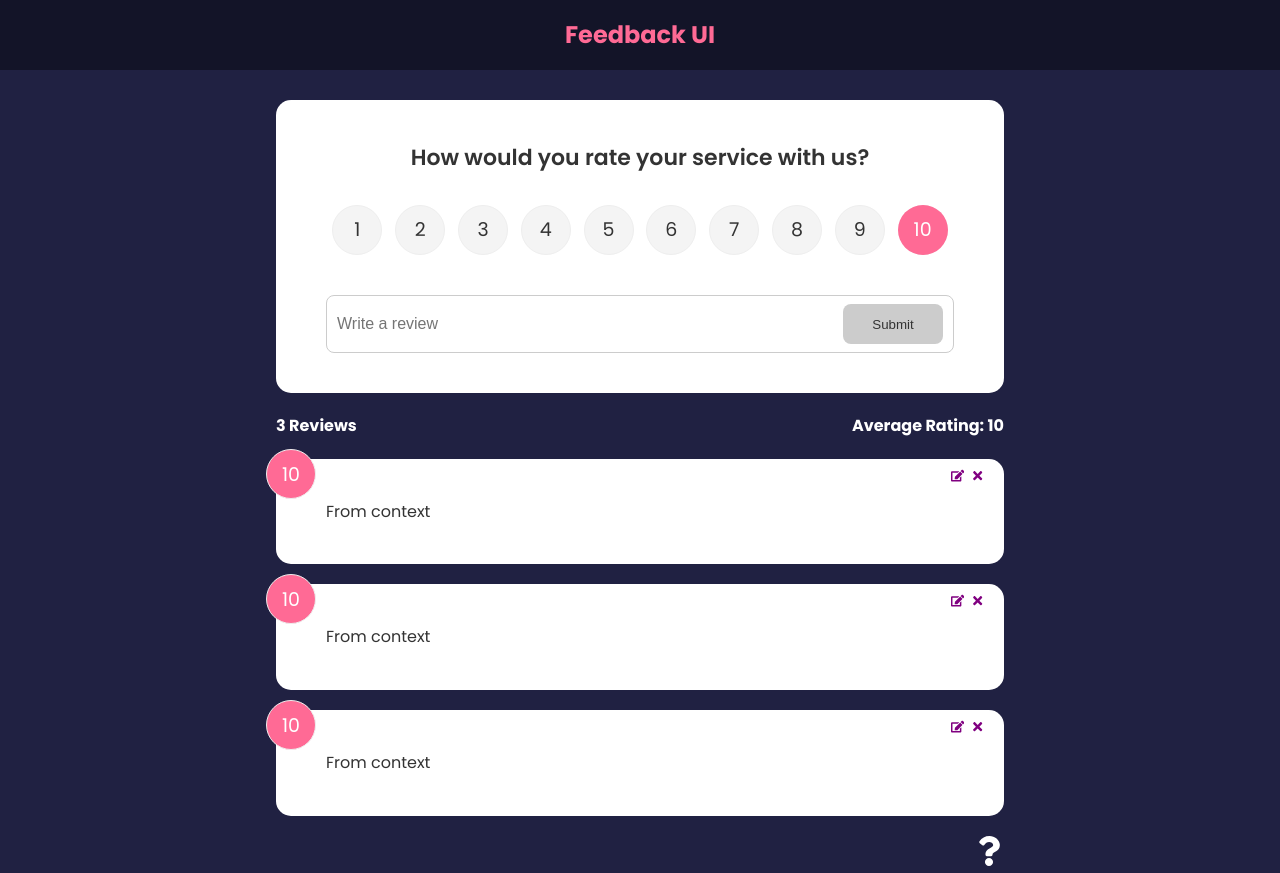
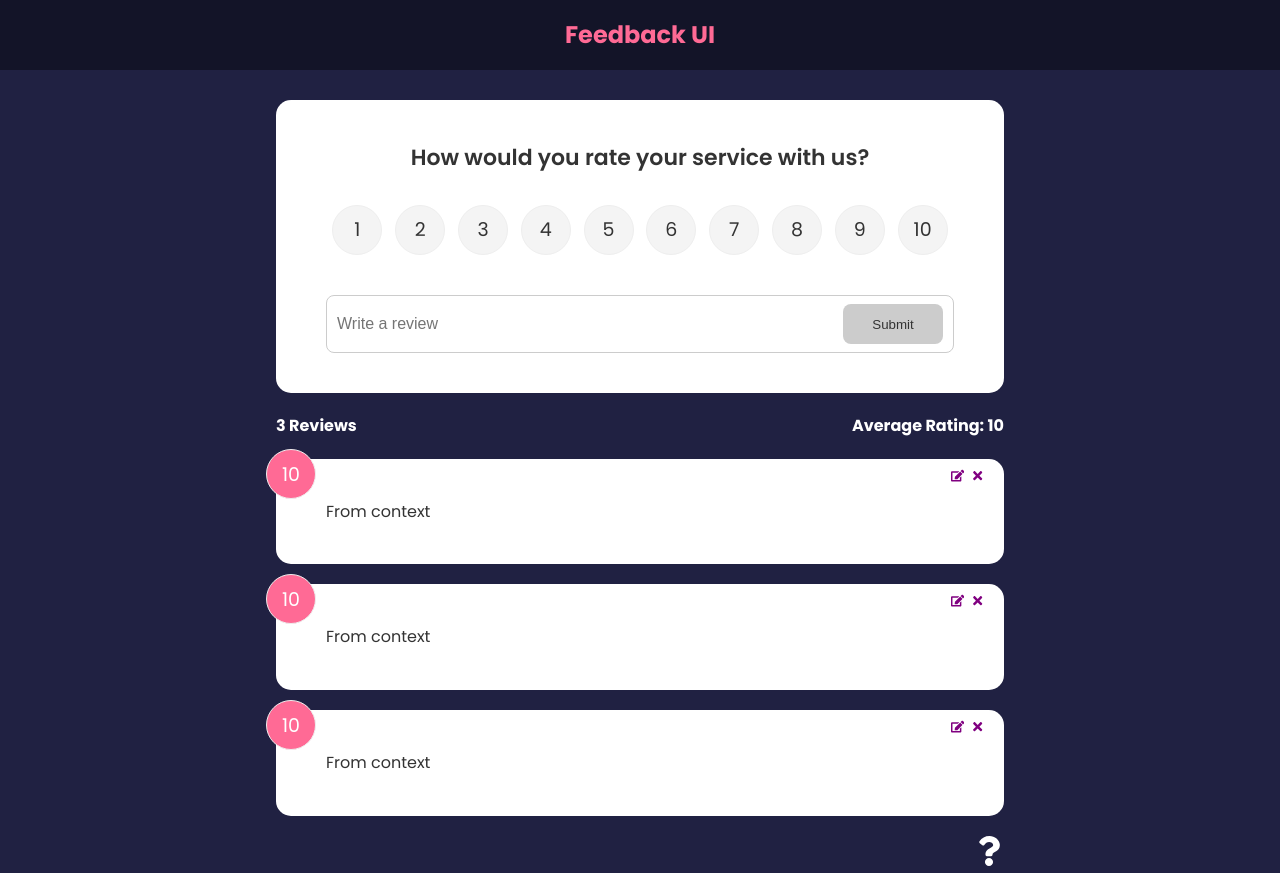
Before and after one commit to Gorbataras/feedback-app, a React (Create React App) app: page / in a window 1280 px wide. Built offline with nearby package versions, Linux system fonts and the light colour scheme.

Commit message:
Added useEffect to set selected item rating

```diff
--- a/src/components/FeedbackForm.jsx
+++ b/src/components/FeedbackForm.jsx
@@ -1,4 +1,4 @@
-import React, {useState, useContext} from 'react'
+import React, {useState, useContext, useEffect} from 'react'
 import Card from './shared/Card'
 import Button from './shared/Button';
 import RatingSelect from './RatingSelect'
@@ -7,14 +7,20 @@ import FeedbackContext from '../context/FeedbackContext';
 
 function FeedbackForm() {
 
-
-
     const [text, setText] = useState('')
     const [btnDisabled, setbtnDisabled] = useState(true)
     const [message, setmessage] = useState('')
     const [rating, setRating] = useState(10)
 
-    const {addFeedback} = useContext(FeedbackContext)
+    const {addFeedback, feedbackEdit} = useContext(FeedbackContext)
+
+    useEffect(() => {
+        if (feedbackEdit.edit === true) {
+            setbtnDisabled(false)
+            setText(feedbackEdit.item.text)
+            setRating(feedbackEdit.item.rating)
+        }
+    }, [feedbackEdit])
 
     const minReviewLength = 10
 
--- a/src/components/RatingSelect.jsx
+++ b/src/components/RatingSelect.jsx
@@ -1,10 +1,20 @@
-function RatingSelect({ select, selected }) {
+import {useState, useContext, useEffect} from 'react'
+import FeedbackContext from '../context/FeedbackContext'
+
+function RatingSelect({ select}) {
+
+  const [selected, setSelected] = useState(10)
+
+  const { feedbackEdit } = useContext(FeedbackContext)
 
   const handleChange = (e) => {
     select(+e.currentTarget.value)
   }
 
-  // NOTE: simplified with iteration
+  useEffect(() => {
+      setSelected(feedbackEdit.item.rating)
+  }, [feedbackEdit])
+
   return (
     <ul className='rating'>
       {Array.from({ length: 10 }, (_, i) => (
--- a/src/context/FeedbackContext.js
+++ b/src/context/FeedbackContext.js
@@ -50,7 +50,8 @@ export const FeedbackProvider = ({children}) => {
         feedback,
         deleteFeedback,
         addFeedback,
-        editFeedback
+        editFeedback,
+        feedbackEdit,
     }}>
         {children}
         </FeedbackContext.Provider>
```
